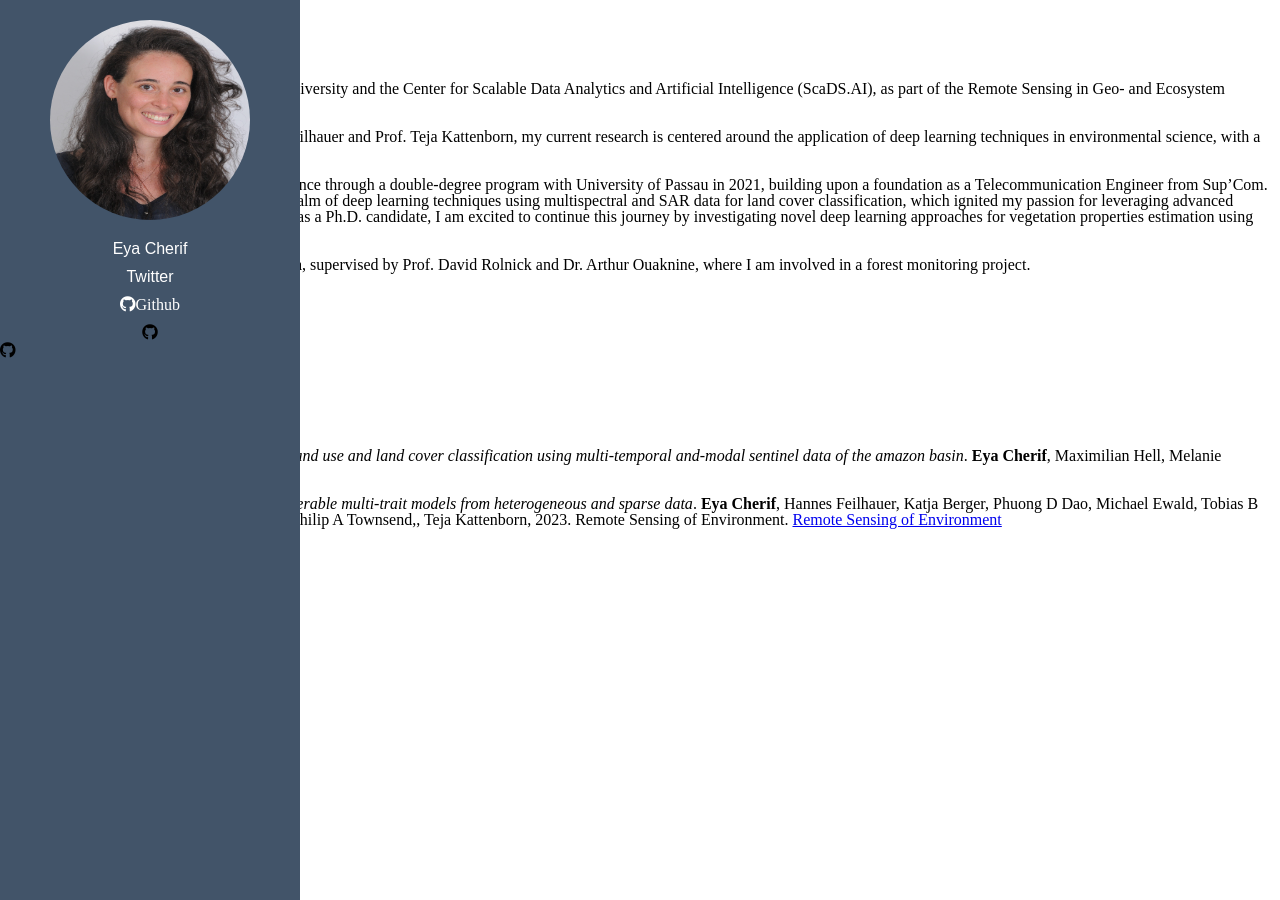
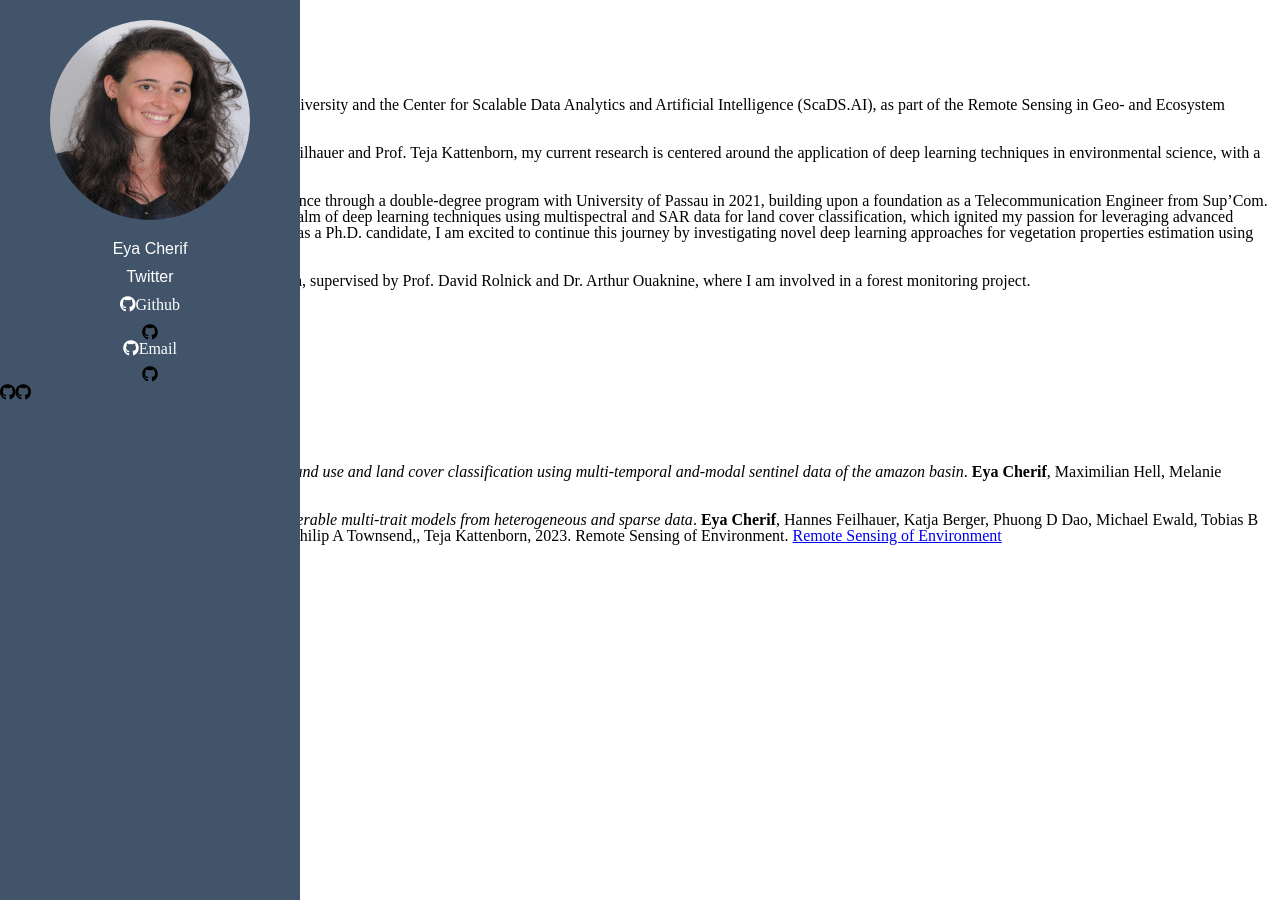
Before and after one commit to echerif18/echerif18.github.io, a Jekyll site: the page built from index.html, in a window 1280 px wide. Built offline with Jekyll 4.4.1, drawn with Linux system fonts in a browser that asks for light colours; some web fonts are replaced; a style sheet for code colours, icons or effects is not loaded.

Commit message:
Update index.html

```diff
--- a/index.html
+++ b/index.html
@@ -50,6 +50,7 @@
             <a>{{ site.location }}</a>
             <a href="https://twitter.com/Eya__Cherif">Twitter</a>
             <a href="https://github.com/echerif18"><i class="fab fa-github">Github</a>
+            <a href="cherif@informatik.uni-leipzig.de"><i class="fab fa-github">Email</a>
         </div>
     </div>
 
```
